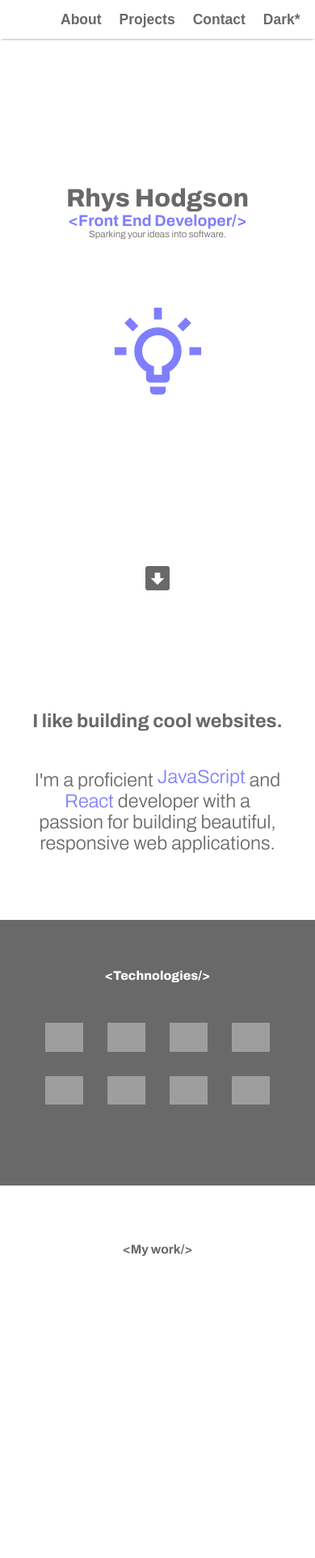
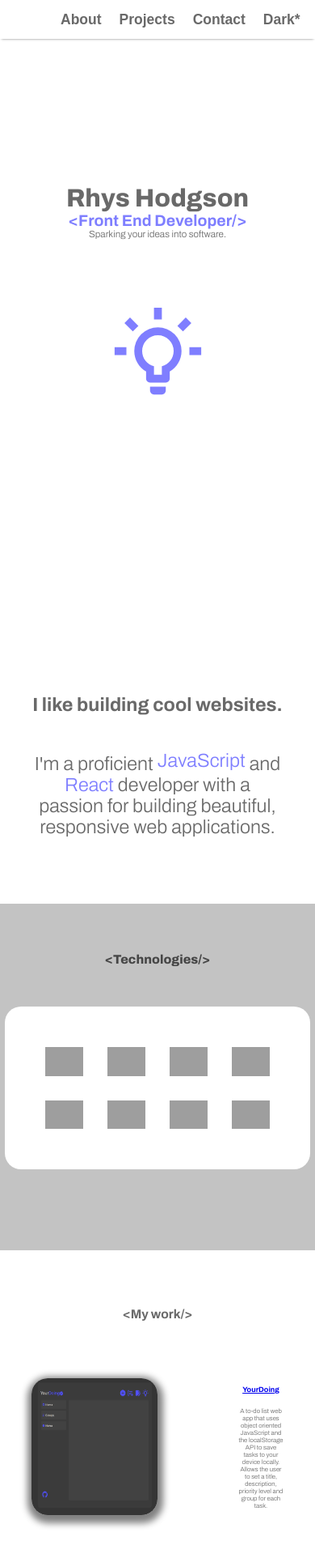
Before and after one commit to rhysez/portfolio, a plain HTML site: page index.html in a window 390 px wide. Shown: the top 1924 px of the page at 81% size. Before the commit the page ends 1562 px from the top, so only its background shows below. Drawn offline with Linux system fonts and the light colour scheme; grey boxes are pictures that could not be loaded.

Commit message:
implement projects section with images anchors and descriptions

```diff
--- a/index.html
+++ b/index.html
@@ -8,7 +8,7 @@
   </head>
   <body>
     <div class="navBar" id="navBar">
-      <button class="navButton">About</button>
+      <a href="#about"><button class="navButton">About</button></a>
       <button class="navButton">Projects</button>
       <button class="navButton">Contact</button>
       <button class="navButton" id="darkMode">Dark*</button>
@@ -24,15 +24,6 @@
       <div id="lightbulbContainer" class="lightbulbContainer">
         <img src="./images/lightbulb.svg" alt="lightbulb" class="lightbulb" />
       </div>
-    </div>
-
-    <div class="arrowDownContainer" id="arrowDownContainer">
-      <img
-        src="./images/arrow-down.svg"
-        alt="arrow down"
-        class="arrowDown"
-        id="arrowDown"
-      />
     </div>
 
     <div id="about">
@@ -65,8 +56,37 @@
     <div id="projects">
         <h1 class="projectsTitle">&lt;My work/&gt;</h1>
         <div class="projectGrid">
+          <div class="project">
+            <img class="projectImg" src="./images/todolistdesktopdark.png" alt="to do list">
+            <div class="projectDescription">
+              <a href="https://rhysez.github.io/todolist/"><h3>YourDoing</h3></a>
+              <p class="projectPara">A to-do list web app that uses object oriented JavaScript and the localStorage API to save tasks to your device locally. Allows the user to set a title, description, priority level and group for each task.</p>
+            </div>
+          </div>
 
+          <div class="project">
+            <div class="projectDescription">
+              <a href="https://rhysez.github.io/library/"><h3>eBook Library</h3></a>
+              <p class="projectPara">An eBook library web app that uses object-oriented JavaScript to render book objects with a title, description, page count and whether you have read the book.</p>
+            </div>
+            <img class="projectImg" src="./images/library-example.png" alt="library">
         </div>
+
+        <div class="project">
+          <img class="projectImg" src="./images/weather-desktop-example.png" alt="library">
+          <div class="projectDescription">
+            <a href="https://rhysez.github.io/weather-app/"><h3>Weather.js</h3></a>
+            <p class="projectPara">Using the Weather API, Weather.js uses asynchronous JavaScript to fetch weather data in real time and display it to the user.</p>
+          </div>
+      </div>
+
+      <div class="project">
+        <div class="projectDescription">
+          <a href="https://rhysez.github.io/battleship/"><h3>Battleship</h3></a>
+          <p class="projectPara">A browser Battleship game which is played against a simple AI. This project was built using proper unit testing in Jest to guarantee robust and functional code.</p>
+        </div>
+        <img class="projectImg" src="./images/battleship-example.png" alt="library">
+    </div>
     </div>
 
     <div id="contact"></div>
--- a/style.css
+++ b/style.css
@@ -3,9 +3,6 @@
 @media (max-width: 400px){
     #navBar {
         gap: 1rem;
-    }
-    #arrowDown {
-        max-width: 4rem;
     }
 }
 
@@ -46,10 +43,12 @@
 
 :root {
     --darker-text: rgb(105, 105, 105);
+    --even-darker-text: rgb(70, 70, 70);
     --web-developer: rgb(126, 126, 255);
     --light-text: white;
     --javascript: rgb(219, 198, 5);
     --react: rgb(0, 140, 255);
+    --technologies: rgb(195, 195, 195);
 }
 
 html {
@@ -86,6 +85,7 @@
 .introductionContainer {
     display: flex;
     justify-content: space-evenly;
+    padding-bottom: 20rem;
 }
 
 .introduction {
@@ -138,11 +138,6 @@
     padding-top: 18rem;
 }
 
-.arrowDownContainer {
-    display: flex;
-    justify-content: center;
-    padding-top: 18rem;
-}
 
 @keyframes bounce {
     0%   { transform: translateY(0); }
@@ -153,18 +148,6 @@
 @keyframes fadeIn {
     0% { opacity: 0; }
     100% { opacity: 1; }
-}
-
-.arrowDown {
-    max-width: 6rem;
-    filter: invert(45%) sepia(0%) saturate(518%) hue-rotate(144deg) brightness(89%) contrast(87%);
-    cursor: pointer;
-    transition: all ease-in-out 0.25s;
-}
-
-.arrowDown:hover {
-    filter: invert(40%) sepia(78%) saturate(1019%) hue-rotate(215deg) brightness(109%) contrast(101%);
-    transform: scale(1.2);
 }
 
 /* about section */
@@ -231,13 +214,13 @@
     display: flex;
     flex-direction: column;
     align-items: center;
-    background-color: var(--darker-text);
+    background-color: var(--technologies);
     padding-top: 5rem;
     padding-bottom: 10rem;
 }
 
 .techStackTitle {
-    color: var(--light-text);
+    color: var(--even-darker-text);
     font-weight: 800;
     font-size: 4vw;
     padding-bottom: 4rem;
@@ -248,6 +231,9 @@
     grid-template-columns: 1fr 1fr 1fr 1fr;
     grid-template-rows: 1fr 1fr;
     gap: 6rem;
+    background-color: white;
+    padding: 5rem;
+    border-radius: 20px;
 }
 
 .icon {
@@ -267,3 +253,32 @@
     text-align: center;
     padding-top: 6rem;
 }
+
+.projectGrid {
+    display: flex;
+    flex-direction: column;
+    align-items: center;
+    padding-top: 6rem;
+    gap: 25vh;
+    color: var(--darker-text);
+}
+
+.project {
+    display: flex;
+    justify-content: space-between;
+    gap: 10rem;
+    width: 80%;
+}
+
+.projectDescription {
+    display: flex;
+    flex-direction: column;
+    text-align: center;
+    font-size: 2vw;
+}
+
+.projectImg {
+    max-width: 50%;
+    border-radius: 20px;
+    box-shadow: 1px 4px 9px 6px gray;
+}
```
Also changed, not shown: images/battleship-example.png (added), images/library-example.png (added), images/placeholder.jpg (added), images/todolistdesktopdark.png (added), images/weather-desktop-example.png (added).
